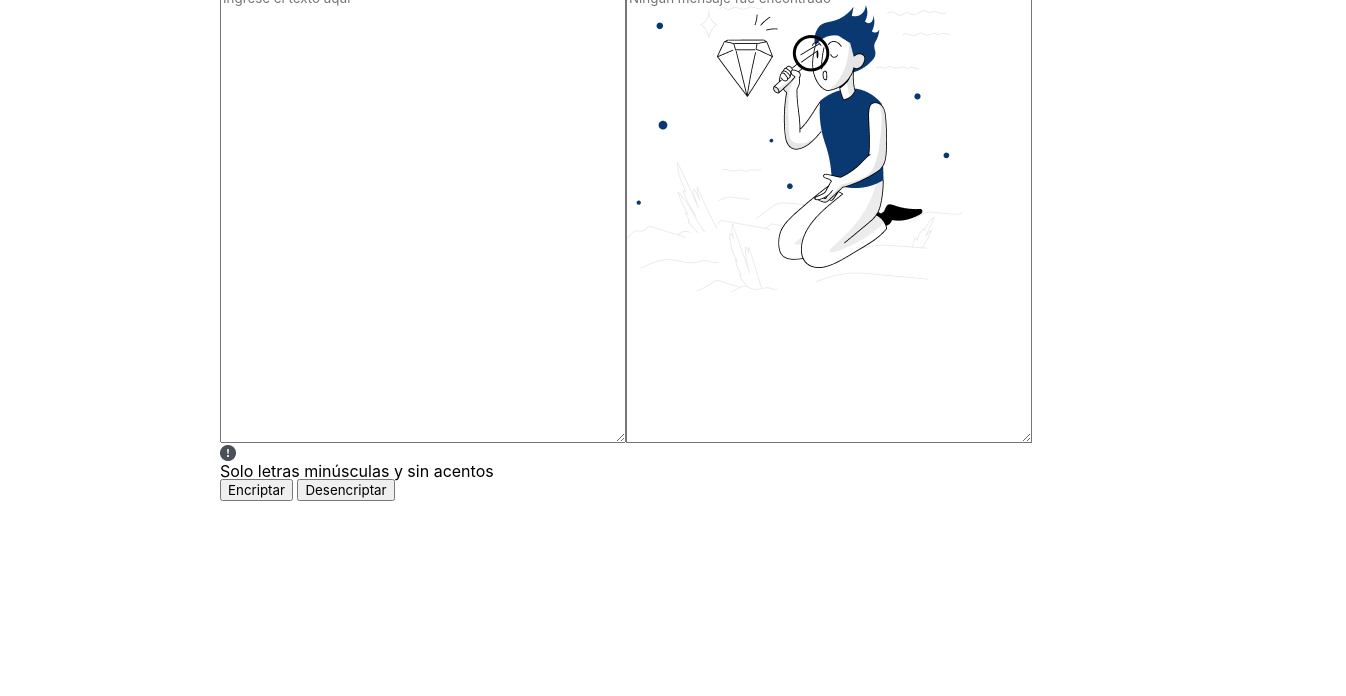
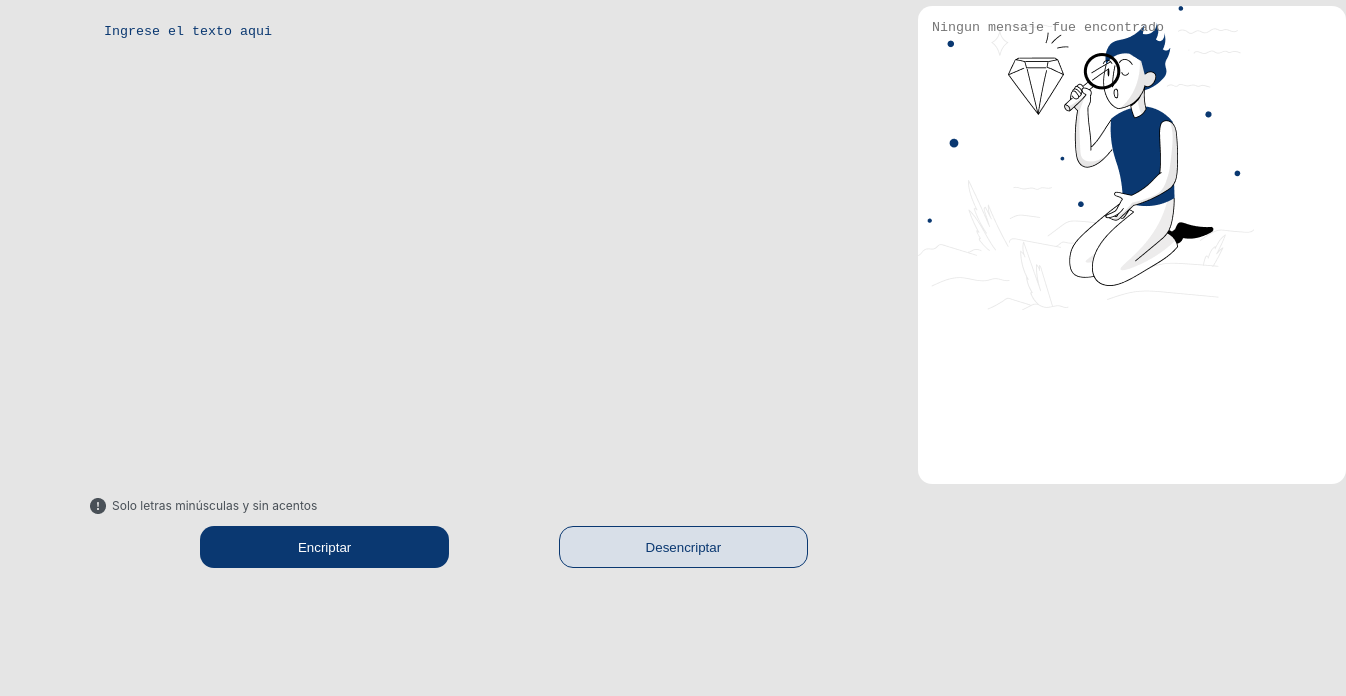
Before and after one commit to David-Carr-C/Encriptador, a plain HTML site: page index.html in a window 1280 px wide. Shown: the part 104-800 px from the top of the page, 1346 px wide, since content can reach past the window. Drawn offline with Linux system fonts and the light colour scheme.

Commit message:
Complementando el encriptador, nuevos styles

```diff
--- a/encriptador.css
+++ b/encriptador.css
@@ -1,5 +1,6 @@
-* {
+body {
 	font-family: "Inter";
+	background-color: #E5E5E5;
 }
 
 header {
@@ -9,16 +10,39 @@ header {
 
 main {
 	display: flex;
-	margin-left: 220px;
+	margin-left: 90px;
 	margin-bottom: 50px;
+	margin-top: 20px;
 }
 
 .input-texto {
+	resize: none;
 	height: 450px;
-	width: 400px;
+	width: 800px;
+	background: transparent;
+	border: none;
+	margin-top: 4px;
+	padding: 14px;
+}
+
+.input-texto::placeholder {
+	color: #0A3871;
+}
+
+.texto-restricciones {
+	margin-top: 8px;
+	margin-bottom: 12px;
+	display: flex;
+	gap: 6px;
+	display: flex;
+	align-items: center;
 }
 
 .output-texto {
+	border: none;
+	border-radius: 14px;
+	padding: 14px;
+	resize: none;
 	height: 450px;
 	width: 400px;
 	background-image: url("images/Muñeco.png");
@@ -32,3 +56,35 @@ main {
 .exclamacion {
 	display: inline;
 }
+
+.encriptar {
+	height: 42px;
+	width: 30%;
+	background-color: #0A3871;
+	color: #FFFFFF;
+	border: none;
+	border-radius: 14px;
+}
+
+.desencriptar {
+	height: 42px;
+	width: 30%;
+	background-color: #D8DFE8;
+	color: #0A3871;
+	border-radius: 14px;
+	border: 1px solid #0A3871;
+}
+
+.desencriptar:hover, .encriptar:hover {
+	cursor: pointer;
+}
+
+.botones {
+	display: flex;
+	justify-content: space-evenly;
+}
+
+.texto-restricciones p {
+	font-size: 12px;
+	color: #495057;
+}
--- a/index.html
+++ b/index.html
@@ -14,26 +14,34 @@
 
 		<main>
 			<section>
-				<textarea class="input-texto" cols="40" rows="6" placeholder="Ingrese el texto aqui"></textarea>
+
+				<textarea class="input-texto" placeholder="Ingrese el texto aqui"></textarea>
 
 				<div class="texto-restricciones">
+
 					<img class="exclamacion" src="images/Exclamation.png" alt="signo de exclamacion">
 					<p>Solo letras minúsculas y sin acentos</p>
+
 				</div>
 
 				<div class="botones"> <!-- Los div permiten que queden debajo del textarea los botones -->
+
 					<button class="encriptar" onclick="btnEncriptar()"> Encriptar</button>
 					<button class="desencriptar" onclick="btnDesencriptar()"> Desencriptar</button>
+
 				</div>
 			</section>
 
 			<section>
-				<textarea class="output-texto" cols="18" rows="8" placeholder="Ningun mensaje fue encontrado"></textarea>
 
+				<textarea class="output-texto" placeholder="Ningun mensaje fue encontrado"></textarea>
 
 				<div>
+
 					<button class="copiar" onclick="copiar()"> Copiar</button>
+
 				</div>
+
 			</section>
 		</main>
 
```
